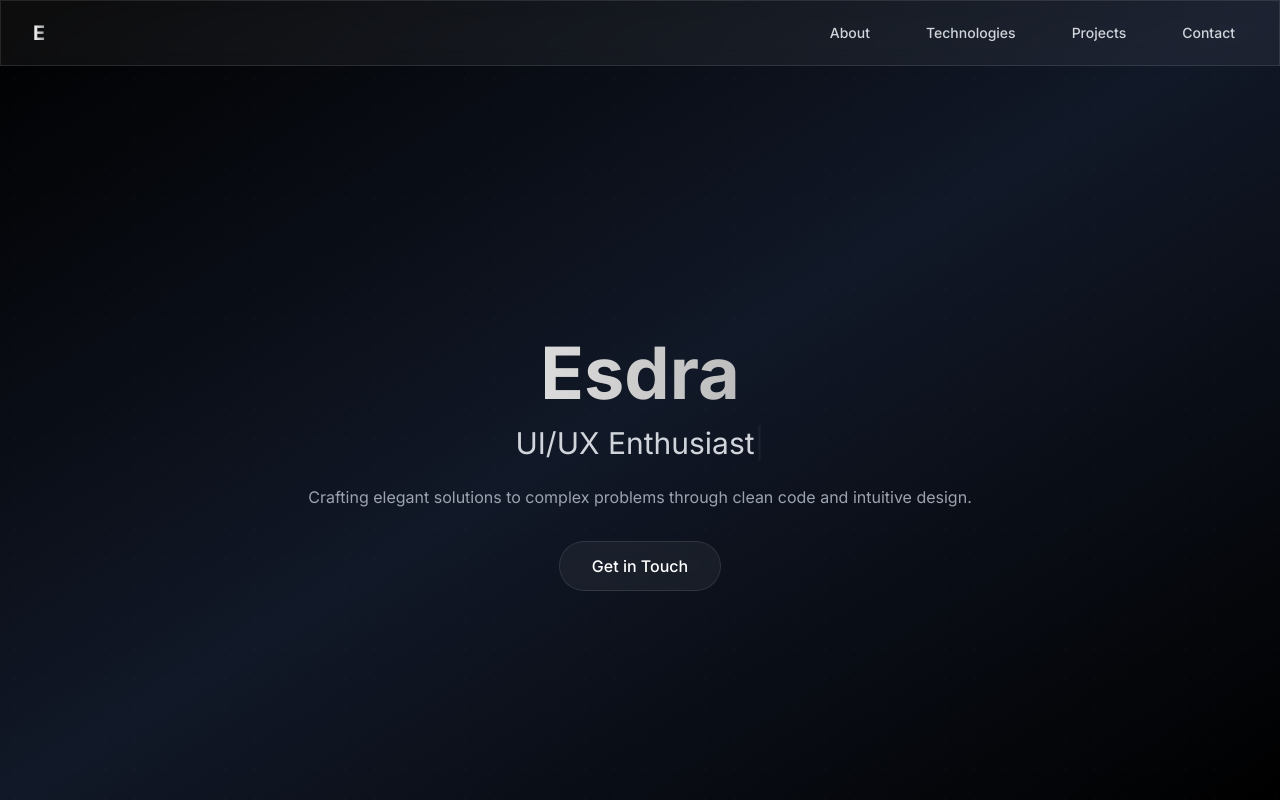
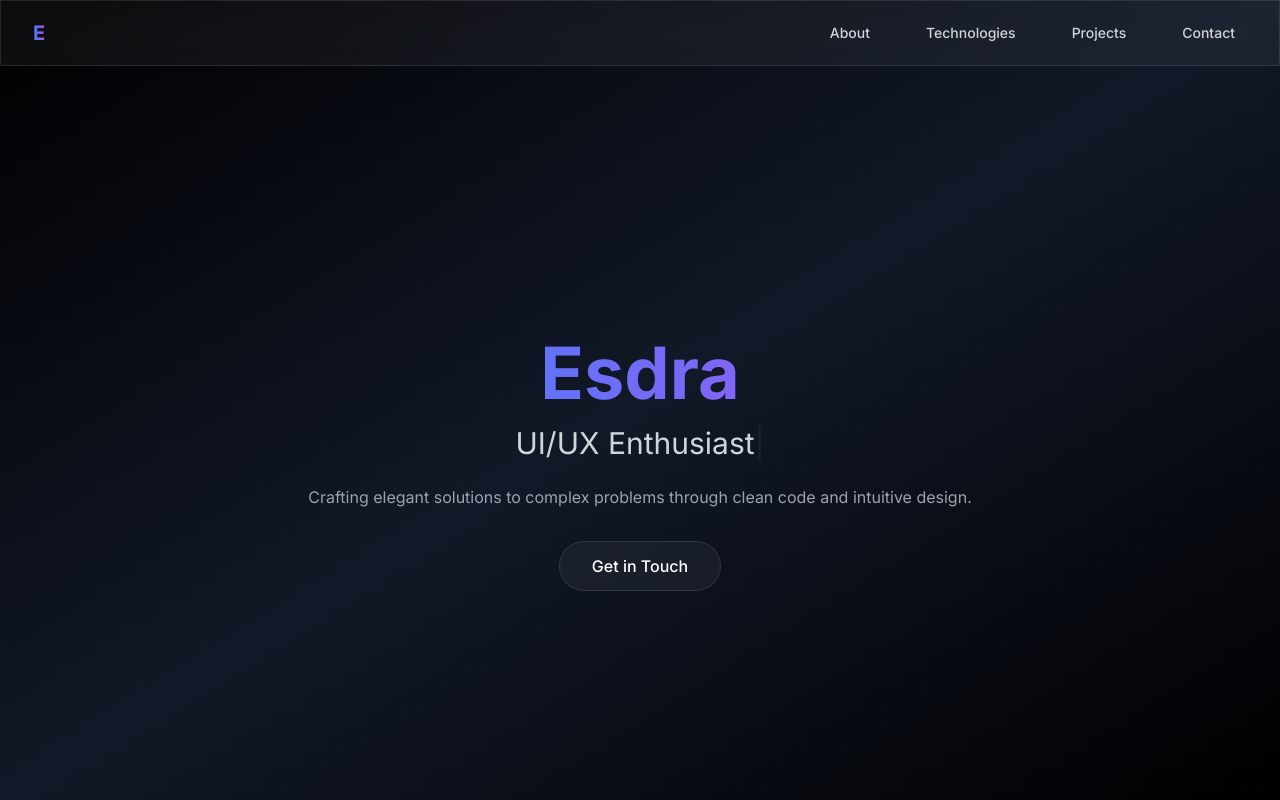
Before and after one commit to ezrafchev/esdra-futuristic-site, a Next.js app: page / in a window 1280 px wide. Shown: the top 800 px of the page. Built offline with nearby package versions, Linux system fonts and the light colour scheme.

Commit message:
feat: enhance visual styles with custom CSS

```diff
--- a/src/app/globals.css
+++ b/src/app/globals.css
@@ -1,5 +1,3 @@
-@import url('https://fonts.googleapis.com/css2?family=Inter:wght@100;200;300;400;500;600;700;800;900&display=swap');
-
 @tailwind base;
 @tailwind components;
 @tailwind utilities;
@@ -13,37 +11,31 @@
 body {
   color: rgb(var(--foreground-rgb));
   background: linear-gradient(
-    to bottom,
+    to bottom right,
     rgb(var(--background-start-rgb)),
     rgb(var(--background-end-rgb))
   );
-  font-family: 'Inter', sans-serif;
+}
+
+.text-gradient {
+  @apply bg-clip-text text-transparent bg-gradient-to-r from-blue-500 to-purple-500;
 }
 
 .glass-effect {
-  background: rgba(255, 255, 255, 0.05);
-  backdrop-filter: blur(10px);
-  border: 1px solid rgba(255, 255, 255, 0.1);
-}
-
-.text-gradient {
-  background: linear-gradient(to right, #fff, #999);
-  -webkit-background-clip: text;
-  -webkit-text-fill-color: transparent;
+  @apply backdrop-blur-md bg-white/5 border border-white/10;
 }
 
 .hover-scale {
-  transition: transform 0.3s ease;
+  @apply transition-transform duration-300 hover:scale-105;
 }
 
-.hover-scale:hover {
-  transform: scale(1.05);
+.grid-pattern {
+  background-image: linear-gradient(rgba(255, 255, 255, 0.05) 1px, transparent 1px),
+    linear-gradient(90deg, rgba(255, 255, 255, 0.05) 1px, transparent 1px);
+  background-size: 20px 20px;
 }
 
-.animate-fade-in {
-  animation: fadeIn 1s ease-in;
-}
-
+/* Animations */
 @keyframes fadeIn {
   from {
     opacity: 0;
@@ -53,10 +45,6 @@ body {
     opacity: 1;
     transform: translateY(0);
   }
-}
-
-.animate-slide-in {
-  animation: slideIn 0.8s ease-out;
 }
 
 @keyframes slideIn {
@@ -70,7 +58,51 @@ body {
   }
 }
 
-.grid-pattern {
-  background-image: radial-gradient(rgba(255, 255, 255, 0.1) 1px, transparent 1px);
-  background-size: 30px 30px;
+.animate-fade-in {
+  animation: fadeIn 1s ease-in;
 }
+
+.animate-slide-in {
+  animation: slideIn 0.8s ease-out;
+}
+
+/* Scrollbar */
+::-webkit-scrollbar {
+  width: 8px;
+}
+
+::-webkit-scrollbar-track {
+  @apply bg-black/20;
+}
+
+::-webkit-scrollbar-thumb {
+  @apply bg-white/10 rounded-full hover:bg-white/20;
+}
+
+/* Form Elements */
+input, textarea {
+  @apply bg-white/5 border border-white/10 rounded-lg px-4 py-3 text-white focus:outline-none focus:border-white/30 transition-colors;
+}
+
+button {
+  @apply transition-all duration-300;
+}
+
+/* Navigation */
+nav {
+  @apply backdrop-blur-md bg-black/20 border-b border-white/10;
+}
+
+/* Cards */
+.card {
+  @apply glass-effect rounded-2xl p-6 hover-scale;
+}
+
+/* Progress Bars */
+.progress-bar {
+  @apply h-2 bg-gray-700 rounded-full overflow-hidden;
+}
+
+.progress-fill {
+  @apply h-full bg-gradient-to-r from-blue-500 to-purple-500 transition-all duration-1000;
+}
```
